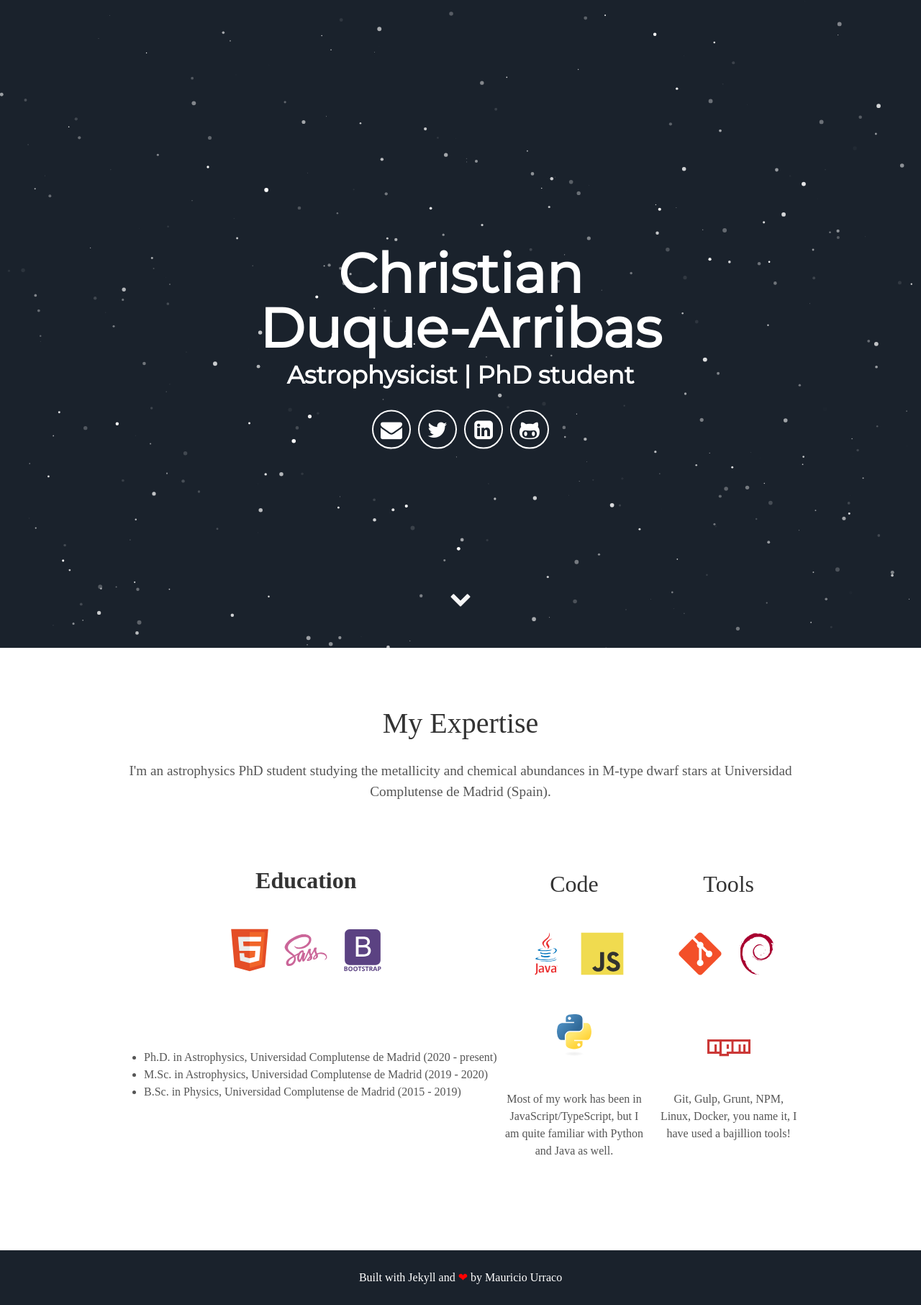
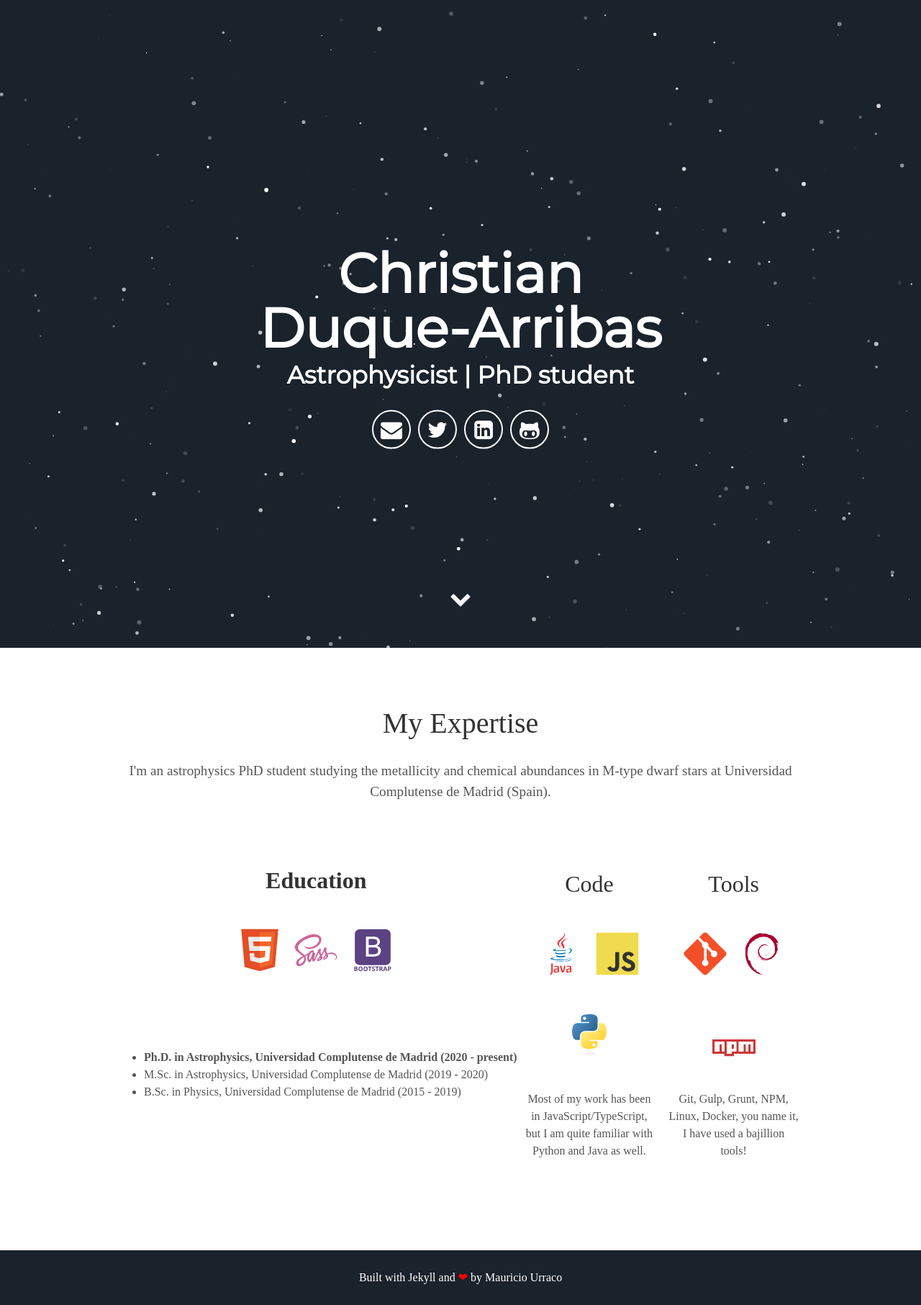
Before and after one commit to chrduque/chrduque.github.io, a Jekyll site: the page built from index.html, in a window 1280 px wide. Shown: the whole page at 72% size. Built offline with Jekyll 4.4.1, drawn with Linux system fonts in a browser that asks for light colours; some web fonts are replaced.

Commit message:
Update about.html

```diff
--- a/_includes/about.html
+++ b/_includes/about.html
@@ -16,7 +16,7 @@
     </svg>
     <p>
     <ul style="text-align:left;">
-      <li style="font-size: 1rem">Ph.D. in Astrophysics, Universidad Complutense de Madrid (2020 - present)</li>
+      <li style="font-size: 1rem"><strong>Ph.D. in Astrophysics, Universidad Complutense de Madrid (2020 - present)</strong></li>
       <li style="font-size: 1rem">M.Sc. in Astrophysics, Universidad Complutense de Madrid (2019 - 2020)</li>
       <li style="font-size: 1rem">B.Sc. in Physics, Universidad Complutense de Madrid (2015 - 2019)</li>
     </ul>
```
